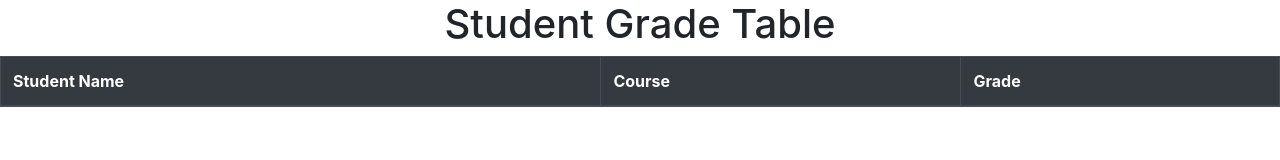
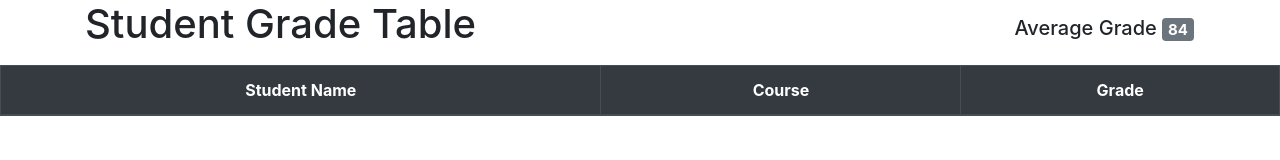
Before and after one commit to saminsoolee/student-grade-table, a plain HTML site: page student-grade-table/index.html in a window 1280 px wide. Drawn offline with nearby package versions, Linux system fonts and the light colour scheme; no server answers.

Commit message:
Modified HTML and add PageHeader Component - Sam Lee

```diff
--- a/user-can-view-all-grades/components/app.js
+++ b/student-grade-table/components/app.js
@@ -1,5 +1,6 @@
 class App {
-  constructor(gradeTable) {
+  constructor(gradeTable, pageHeader) {
+    this.pageHeader = pageHeader;
     this.gradeTable = gradeTable;
     this.handleGetGradesError = this.handleGetGradesError.bind(this)
     this.handleGetGradesSuccess = this.handleGetGradesSuccess.bind(this)
--- /dev/null
+++ b/student-grade-table/components/page-header.js
@@ -0,0 +1,8 @@
+class PageHeader{
+  constructor(headerElement){
+    this.headerElement = headerElement;
+  }
+  updateAverage(newAverage){
+    console.log(newAverage)
+  }
+}
--- a/user-can-view-all-grades/index.html
+++ b/student-grade-table/index.html
@@ -8,11 +8,20 @@
   <link rel="stylesheet" href="styles.css">
 </head>
 <body>
-  <div class="header-container">
     <header>
-    <h1>Student Grade Table</h1>
+      <div class="container">
+        <div class="row">
+            <div class="col-9">
+              <h1>Student Grade Table</h1>
+            </div>
+            <div class="col grade-container">
+              <h5>Average Grade
+                <span class="badge badge-secondary">
+                  84</span></h5>
+            </div>
+        </div>
+      </div>
   </header>
-  </div>
 
 <table class="table table-bordered table-hover">
   <thead class="thead-dark">
@@ -43,6 +52,7 @@
 <script src="https://cdnjs.cloudflare.com/ajax/libs/jquery/3.5.1/jquery.js"></script>
 <script src="components/app.js"></script>
 <script src="components/grade-table.js"></script>
+<script src="components/page-header.js"></script>
 <script src="main.js"></script>
 </body>
 </html>
--- /dev/null
+++ b/student-grade-table/styles.css
@@ -0,0 +1,8 @@
+th {
+  text-align: center;
+}
+
+.grade-container {
+  text-align: right;
+  padding: 1rem;
+}
--- a/user-can-view-all-grades/styles.css
+++ /dev/null
@@ -1,3 +0,0 @@
-header {
-  text-align: center;
-}
```
Also changed, not shown: student-grade-table/components/grade-table.js (renamed from user-can-view-all-grades/components/grade-table.js), student-grade-table/main.js (renamed from user-can-view-all-grades/main.js).
